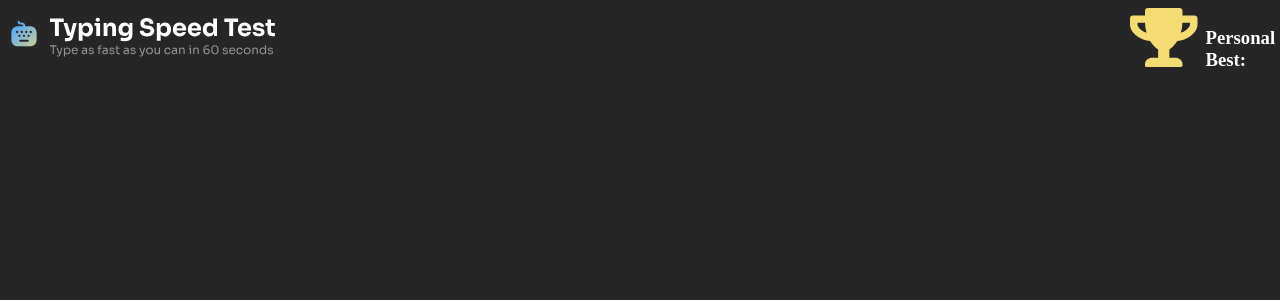
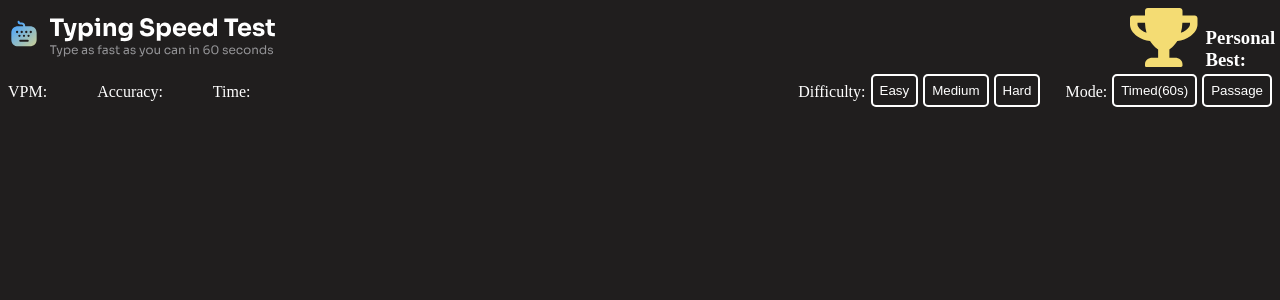
Before and after one commit to busrauflaz/typing-speed-test, a React (Vite) app in the folder typing-speed-test-react/: page / in a window 1280 px wide. Shown: the top 300 px of the page. Built offline with nearby package versions, Linux system fonts and the light colour scheme.

Commit message:
dorduncu

```diff
--- a/typing-speed-test-react/src/App.jsx
+++ b/typing-speed-test-react/src/App.jsx
@@ -4,7 +4,18 @@ import Header from "./Header.jsx"
 function App(){
 
   return(
-    <Header />
+    <>
+      <section id="top-header">
+          <img src="src/images/logo-large.svg" />
+
+          <div id="personal-best">
+             <img src="src/images/icon-personal-best.svg" />
+             <h3>Personal Best: </h3>
+          </div>
+      </section>
+
+      <Header />
+    </>
   )
 
 
--- a/typing-speed-test-react/src/Header.jsx
+++ b/typing-speed-test-react/src/Header.jsx
@@ -2,21 +2,25 @@ function Header(){
 
     return(
         <>
-          <section id="top-header">
-                <img src="src/images/logo-large.svg" />
-                <div id="personal-best">
-                    <img src="src/images/icon-personal-best.svg" />
-                    <h3>Personal Best: </h3>
-                </div>
-          </section>
+
 
           <section id="game-info">
             <div id="header-bottom-left">
+              <p>VPM:</p>
+              <p>Accuracy:</p>
+              <p>Time:</p>
 
             </div>
 
             <div id="header-bottom-right">
+                <p>Difficulty:</p>
+                <button>Easy</button>
+                <button>Medium</button>
+                <button>Hard</button>
 
+                <p id="mode">Mode:</p>
+                <button>Timed(60s)</button>
+                <button>Passage</button>
             </div>
           </section>
         </>
--- a/typing-speed-test-react/src/index.css
+++ b/typing-speed-test-react/src/index.css
@@ -1,5 +1,5 @@
 body{
-  background-color: hsl(0, 0%, 15%);
+  background-color: hsl(0, 3%, 12%);
   color: white;
 }
 
@@ -12,3 +12,47 @@ body{
   display: flex;
   gap: 6px;
 }
+
+#game-info{
+  display: flex;
+  justify-content: space-between;
+}
+
+#header-bottom-left{
+  display: flex;
+  gap: 50px;
+}
+
+#header-bottom-right{
+  display: flex;
+}
+
+button{
+  height: fit-content;
+  width: fit-content;
+  padding: 7px;
+  border: 2px solid white;
+  border-radius: 5px;
+  margin-top: 7px;
+  margin-left: 5px;
+  background-color: hsl(0, 3%, 12%);
+  color: white;
+  text-align: center;
+}
+
+button:hover{
+  height: fit-content;
+  width: fit-content;
+  padding: 7px;
+  border: 2px solid rgb(97, 150, 211);
+  border-radius: 5px;
+  margin-top: 7px;
+  margin-left: 5px;
+  background-color: hsl(0, 3%, 12%);
+  color: rgb(97, 150, 211);
+  text-align: center;
+
+}
+#mode{
+  margin-left: 25px;
+}
```
